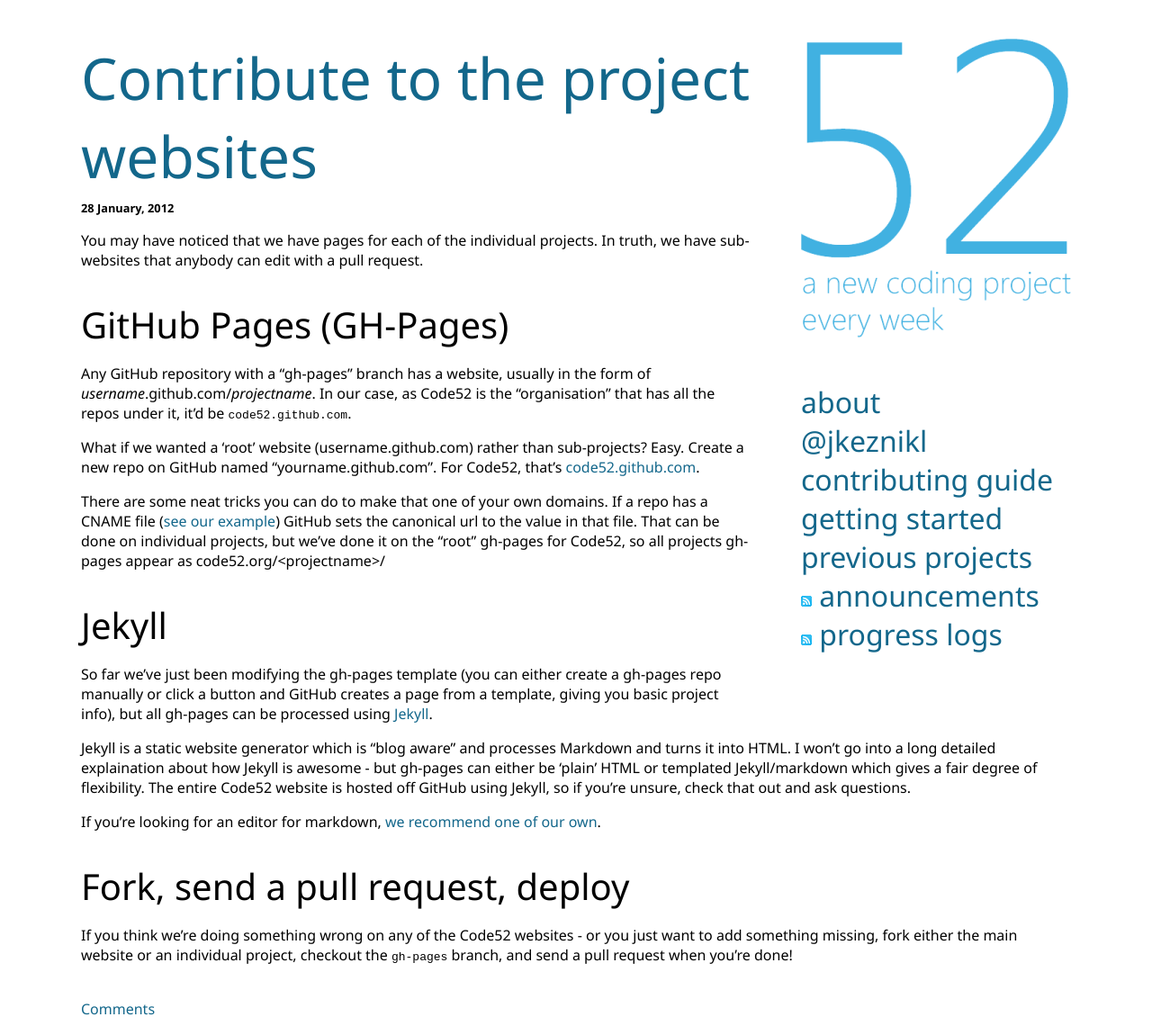
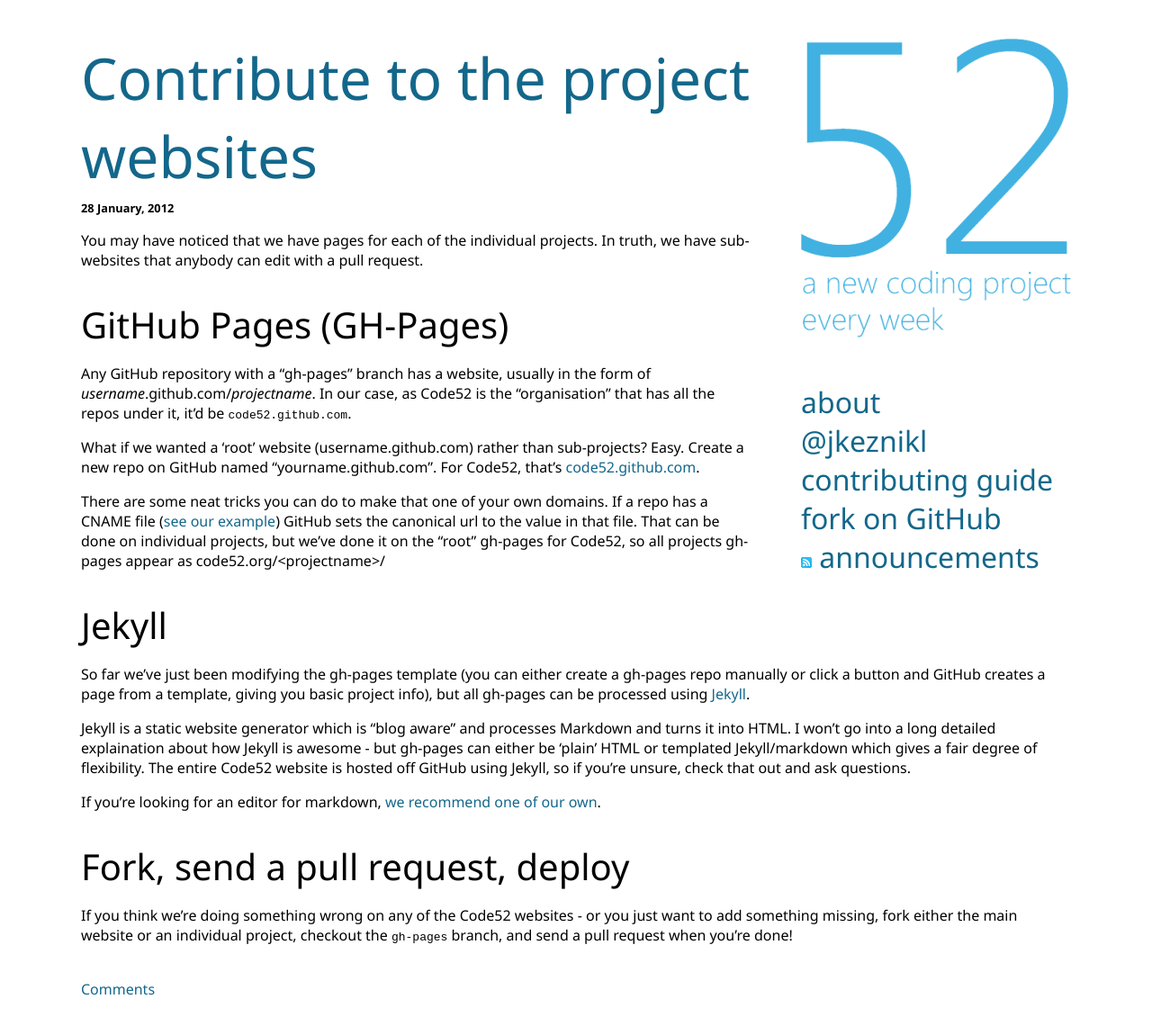
Before and after one commit to gorocacher/bandzone_spy, a Jekyll site: the page built from index.md, in a window 1280 px wide. Shown: the whole page at 90% size. Built offline with Jekyll 4.4.1, drawn with Linux system fonts in a browser that asks for light colours; Markdown is read by kramdown in place of the engine named in the settings; comment, search, counter and statistics services are not loaded; after the commit the page ends 1118 px from its top, so only the background shows below that.

Commit message:
more site updates

```diff
--- a/_layouts/layout.html
+++ b/_layouts/layout.html
@@ -23,10 +23,8 @@
 						<li><a href="/bandzone_spy/about.html">about</a></li>
 						<li><a href="http://twitter.com/jkeznikl">@jkeznikl</a></li>
 						<li><a href="/bandzone_spy/contributing.html">contributing guide</a></li>
-						<li><a href="https://github.com/keznikl/bandzone_spy.github.com/wiki">getting started</a></li>
-						<li><a href="/bandzone_spy/projects.html">previous projects</a></li>
+						<li><a href="https://github.com/keznikl/bandzone_spy/">fork on GitHub</a></li>
 						<li><a href="/bandzone_spy/rss.xml"><img src="/img/25.png" /> announcements</a></li>
-						<li><a href="/bandzone_spy/projectsrss.xml"><img src="/img/25.png" /> progress logs</a></li>
 					</ul>
 				</div>
 			</div>
```
